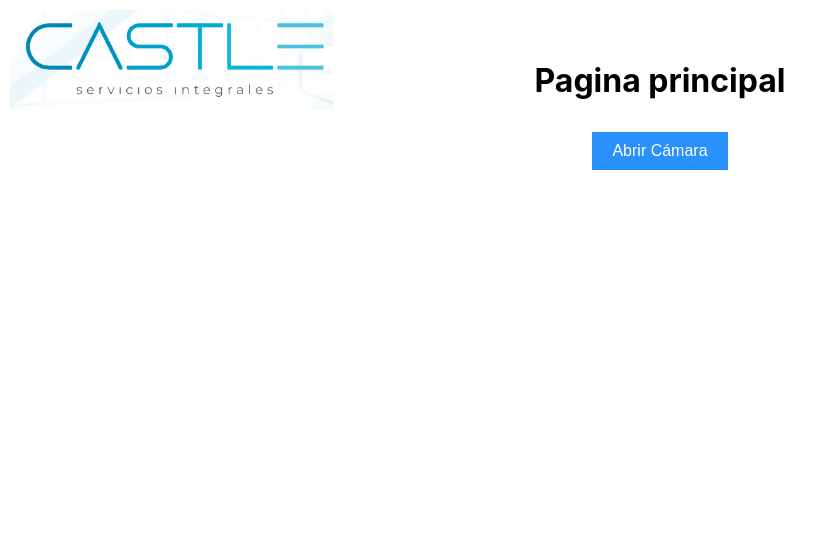
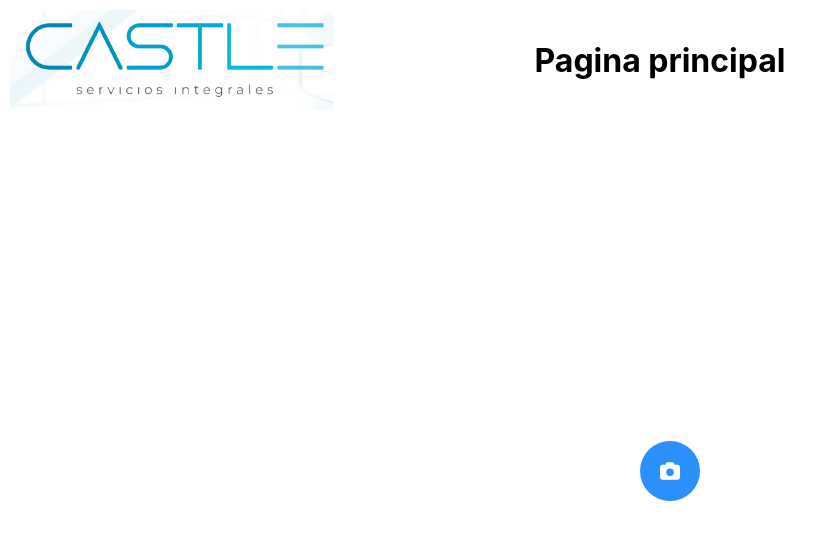
Before and after one commit to ArnauCS03/castle-app-cleaning-service, a React (Create React App) app: page / in a window 1280 px wide. Both pictures are taken after typing "Sample", "Sample123" into the empty fields and a click on the button "Entrar". Shown: the top 540 px of the page, without its empty margins (0-837 px from the left). Built offline with nearby package versions, Linux system fonts and the light colour scheme.

Commit message:
error correction and photo display

```diff
--- a/src/Login.css
+++ b/src/Login.css
@@ -1,5 +1,5 @@
 .login-container {
-  max-width: 350px;
+  max-width: 320px;
   margin: 0 auto;
   padding: 20px;
   background: rgba(255, 255, 255, 0.9);
--- a/src/MainApp.css
+++ b/src/MainApp.css
@@ -1,29 +1,20 @@
-
 .main-app {
-    display: flex;
-    flex-direction: column;
-    align-items: center;
-    min-height: 100vh; /* Ensure full viewport height */
-    padding: 20px; /* Add some padding around the content */
-    box-sizing: border-box; /* Ensure padding is included in the height */
+  position: relative; /* Ensure child elements are positioned relative to this container */
+  text-align: center; /* Center text and images horizontally */
 }
 
 .captured-photo-container {
-    display: flex;
-    flex-direction: column;
-    align-items: center;
-    position: absolute;
-    top: 20px; /* Adjust to your preference */
-    width: 100%;
-    padding: 20px;
-    box-sizing: border-box;
+  position: absolute; /* Position absolutely to keep it at the top */
+  top: 0; /* Align it to the top of the screen */
+  left: 50%; /* Center horizontally */
+  transform: translateX(-50%); /* Center horizontally */
+  width: 100%; /* Ensure it takes full width */
+  max-width: 100%; /* Prevent overflow */
 }
 
 .captured-photo-small {
-    width: 200px; /* Set width of the resized photo */
+  max-width: 20%; /* Ensure photo scales with the container */
   height: auto; /* Maintain aspect ratio */
-    border: 1px solid #ccc;
-    border-radius: 4px;
 }
 
 .photo-timestamp {
--- a/src/MainApp.js
+++ b/src/MainApp.js
@@ -5,11 +5,16 @@ import './MainApp.css';
 const MainApp = () => {
   const [capturedPhoto, setCapturedPhoto] = useState(null);
   const [timestamp, setTimestamp] = useState(null);
+  const [showText, setShowText] = useState(true); // State to control the text visibility
 
   const handleCapture = (photo, timestamp) => {
     setCapturedPhoto(photo);
     setTimestamp(timestamp);
     console.log('Captured photo:', photo);
+  };
+
+  const handlePhotoConfirm = () => {
+    setShowText(false); // Hide the text when photo is confirmed
   };
 
   return (
@@ -20,8 +25,8 @@ const MainApp = () => {
           <p className="photo-timestamp">{timestamp}</p>
         </div>
       )}
-      <h1>Pagina principal</h1>
-      <CameraCapture onCapture={handleCapture} />
+      {showText && <h1>Pagina principal</h1>}
+      <CameraCapture onCapture={handleCapture} onConfirm={handlePhotoConfirm} />
     </div>
   );
 };
--- a/src/camera/CameraCapture.css
+++ b/src/camera/CameraCapture.css
@@ -1,21 +1,35 @@
-/* CameraCapture.css */
 .camera-capture {
   display: flex;
   flex-direction: column;
   align-items: center;
+  height: 100vh;
+  width: 100vw; /* Ensure full width of the viewport */
 }
 
 .photo-preview {
   display: flex;
   flex-direction: column;
   align-items: center;
-  margin: 20px; /* Space around the photo preview */
+  justify-content: center; /* Center content vertically */
+  position: fixed; /* Fixed position to keep it centered on the screen */
+  top: 50%;
+  left: 50%;
+  transform: translate(-50%, -50%); /* Centering the container */
+  margin: 0; /* Remove any margin */
+  width: 300px; /* Adjust width automatically based on content */
+  height: auto; /* Adjust height automatically based on content */
+  max-width: 120vw; /* Limit to 90% of viewport width */
+  max-height: 1200vh; /* Limit to 90% of viewport height */
+  background: rgb(255, 255, 255); /* Optional: add a background color to contrast with photo */
+  border: 3px solid #ccc; /* Optional: border around the preview */
+  border-radius: 10px; /* Optional: rounded corners */
+  box-shadow: 0 4px 8px rgba(74, 86, 245, 0.2); /* Optional: add shadow for better visibility */
 }
 
 .captured-photo-original {
-  /* Ensure the photo is displayed at its natural size */
-  max-width: none; /* Remove any max-width constraints */
-  max-height: none; /* Remove any max-height constraints */
+  max-width: 100%; /* Ensure the photo does not exceed container width */
+  max-height: 100%; /* Ensure the photo does not exceed container height */
+  height: auto; /* Maintain aspect ratio */
 }
 
 .photo-timestamp {
@@ -30,18 +44,47 @@ button {
   cursor: pointer;
 }
 
-.reshoot-button {
-  background-color: #e45d53; /* Red */
+.capture-button, .confirm-button {
+  background-color: #2a90fc;
   color: white;
-  border: none; /* Remove border */
-  padding: 10px 20px; /* Add padding */
-  cursor: pointer; /* Show pointer cursor on hover */
 }
 
-.open-camera-button, .capture-button, .confirm-button {
-  background-color: #2a90fc; /* Blue */
+.reshoot-button {
+  background-color: #e45d53;
   color: white;
-  border: none; /* Remove border */
-  padding: 10px 20px; /* Add padding */
-  cursor: pointer; /* Show pointer cursor on hover */
 }
+
+.open-camera-button {
+  background-color: #2a90fc;
+  color: white;
+  width: 60px;
+  height: 60px;
+  border-radius: 50%;
+  border: none;
+  display: flex;
+  align-items: center;
+  justify-content: center;
+  font-size: 16px;
+  cursor: pointer;
+  transition: background-color 0.3s ease;
+  position: absolute;
+  top: 50%;
+  left: 50%;
+  transform: translate(-50%, -50%);
+}
+
+.open-camera-button:hover {
+  background-color: #1f73d4;
+}
+
+.controls {
+  display: flex;
+  flex-direction: column;
+  align-items: center;
+}
+
+video {
+  width: 100%;
+  max-width: 100%;
+  height: auto;
+}
--- a/src/camera/CameraCapture.js
+++ b/src/camera/CameraCapture.js
@@ -1,17 +1,19 @@
 import React, { useRef, useState, useEffect } from 'react';
+import { FontAwesomeIcon } from '@fortawesome/react-fontawesome';
+import { faCamera } from '@fortawesome/free-solid-svg-icons';
 import './CameraCapture.css';
 
-const CameraCapture = ({ onCapture }) => {
+const CameraCapture = ({ onCapture, onConfirm = () => {} }) => { // Default to a no-op function
   const [cameraStream, setCameraStream] = useState(null);
   const [photo, setPhoto] = useState(null);
   const [timestamp, setTimestamp] = useState(null);
   const [showCamera, setShowCamera] = useState(false);
   const [showButtons, setShowButtons] = useState(true);
   const [showPhotoPreview, setShowPhotoPreview] = useState(false);
+  const [isCaptured, setIsCaptured] = useState(false); // New state to check if photo is captured
   const videoRef = useRef(null);
   const canvasRef = useRef(null);
 
-  // Function to format the timestamp
   const formatTimestamp = (date) => {
     const hours = date.getHours().toString().padStart(2, '0');
     const minutes = date.getMinutes().toString().padStart(2, '0');
@@ -22,13 +24,12 @@ const CameraCapture = ({ onCapture }) => {
     return `${hours}:${minutes}, ${dayOfWeek} ${dayOfMonth} de ${month}`;
   };
 
-  // Start the camera
   const startCamera = async () => {
     try {
       const constraints = {
         video: {
-          facingMode: 'environment', // 'user' for front camera
-        }
+          facingMode: 'environment',
+        },
       };
 
       const stream = await navigator.mediaDevices.getUserMedia(constraints);
@@ -40,7 +41,6 @@ const CameraCapture = ({ onCapture }) => {
     }
   };
 
-  // Capture photo from the camera feed
   const capturePhoto = () => {
     const canvas = canvasRef.current;
     const context = canvas.getContext('2d');
@@ -54,56 +54,56 @@ const CameraCapture = ({ onCapture }) => {
     const photoData = canvas.toDataURL('image/png');
     setPhoto(photoData);
     setTimestamp(formatTimestamp(new Date()));
-    setShowPhotoPreview(true); // Show photo preview after capture
+    setShowPhotoPreview(true);
+    setIsCaptured(true); // Mark photo as captured
 
     stopCamera();
   };
 
-  // Stop the camera
   const stopCamera = () => {
     if (cameraStream) {
       const tracks = cameraStream.getTracks();
-      tracks.forEach(track => track.stop());
+      tracks.forEach((track) => track.stop());
       setCameraStream(null);
     }
   };
 
-  // Confirm photo and pass it to the parent
   const handleConfirm = () => {
     onCapture(photo, timestamp);
-    setPhoto(null); // Clear photo
-    setTimestamp(null);
-    setShowPhotoPreview(false); // Hide photo preview
-    setShowCamera(false); // Hide camera controls
-    setShowButtons(false); // Hide buttons
+    onConfirm(); // Notify MainApp that photo has been confirmed
+    setIsCaptured(false); // Reset capture state after confirm
+    setShowButtons(false); // Hide buttons after confirm
+    setShowPhotoPreview(false); // Hide preview after confirm
   };
 
-  // Reshoot: restart camera and clear photo
   const handleReshoot = () => {
     setPhoto(null);
     setTimestamp(null);
     setShowPhotoPreview(false);
+    setIsCaptured(false); // Reset capture state
     startCamera();
     setShowButtons(true);
     setShowCamera(true);
   };
 
-  // Toggle camera visibility
   const handleOpenCamera = () => {
     setShowCamera(true);
     startCamera();
   };
 
-  // Cleanup on component unmount
   useEffect(() => {
     return () => stopCamera();
-  }, [stopCamera]);
+  }, []);
 
   return (
     <div className="camera-capture">
       {showPhotoPreview && photo && (
-        <div className="photo-preview">
-          <img src={photo} alt="Captured" className="captured-photo-original" />
+        <div className="photo-preview" style={{ justifyContent: isCaptured ? 'center' : 'flex-start' }}>
+          <img
+            src={photo}
+            alt="Captured"
+            className="captured-photo-original"
+          />
           {timestamp && <p className="photo-timestamp">{timestamp}</p>}
           {showButtons && (
             <>
@@ -122,7 +122,7 @@ const CameraCapture = ({ onCapture }) => {
       )}
       {!showCamera && !photo && (
         <button onClick={handleOpenCamera} className="open-camera-button">
-          Abrir Cámara
+          <FontAwesomeIcon icon={faCamera} size="lg" /> {}
         </button>
       )}
     </div>
```
Lines whose indentation alone changed are shown as unchanged.
